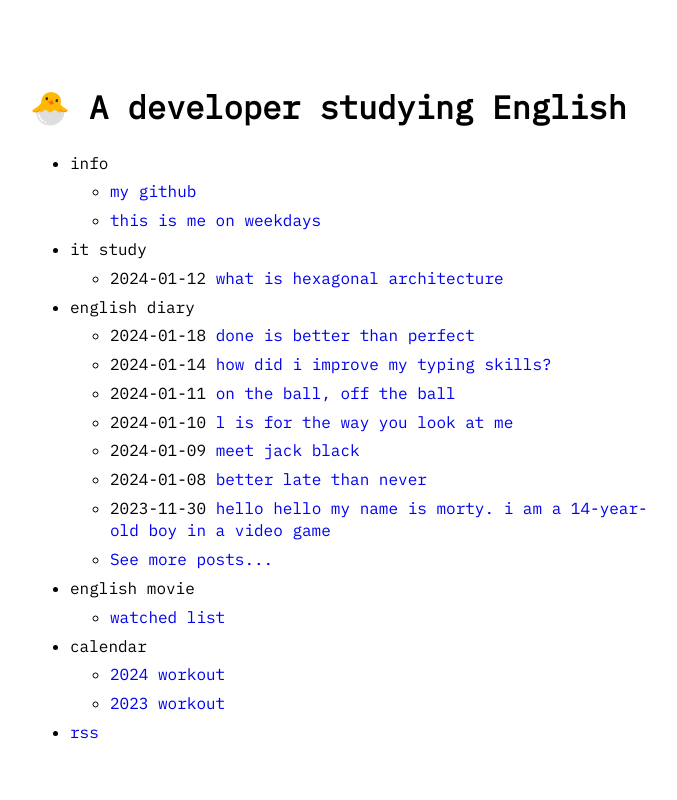
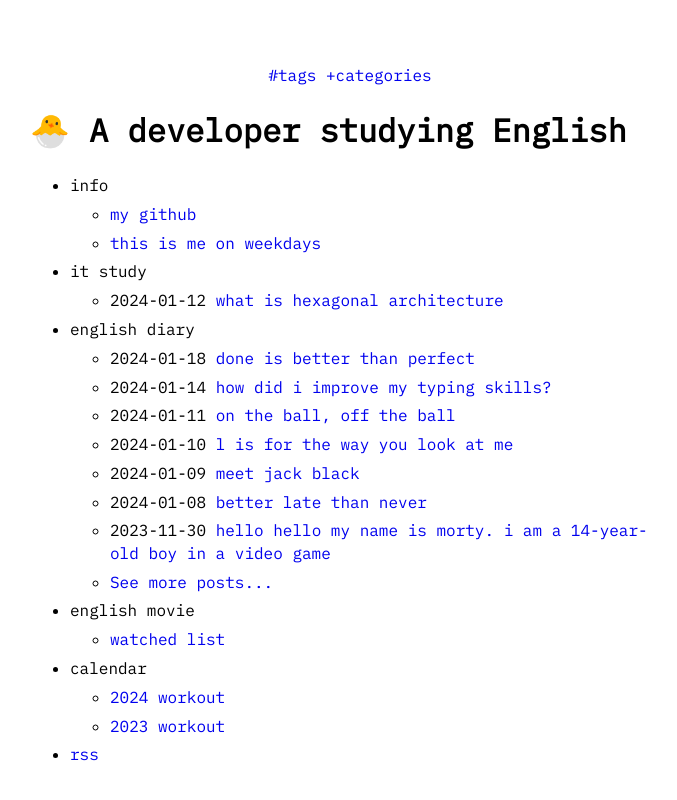
Before and after one commit to prolkh/prolkh.github.io, a Jekyll site: the page built from index.md, in a window 1280 px wide. Shown: the top 800 px of the page, without its empty margins (290-967 px from the left). Built offline with Jekyll 4.4.1, drawn with Linux system fonts in a browser that asks for light colours.

Commit message:
feature: Include tag, category navigation link on the home page

```diff
--- a/_layouts/home.html
+++ b/_layouts/home.html
@@ -2,6 +2,10 @@
 layout: default
 ---
 <header>
+  <nav>
+    <a href="/tags">#tags</a>
+    <a href="/categories">+categories</a>
+  </nav>
   <h1>🐣 {{ site.title }}</h1>
   {%-if site.theme_config.show_description-%}
     <p>{{ site.description }}</p>
--- a/_sass/no-style-please.scss
+++ b/_sass/no-style-please.scss
@@ -111,3 +111,7 @@ img {
   display: block;
   margin: 0 auto;
 }
+
+nav {
+  text-align: center
+}
```
